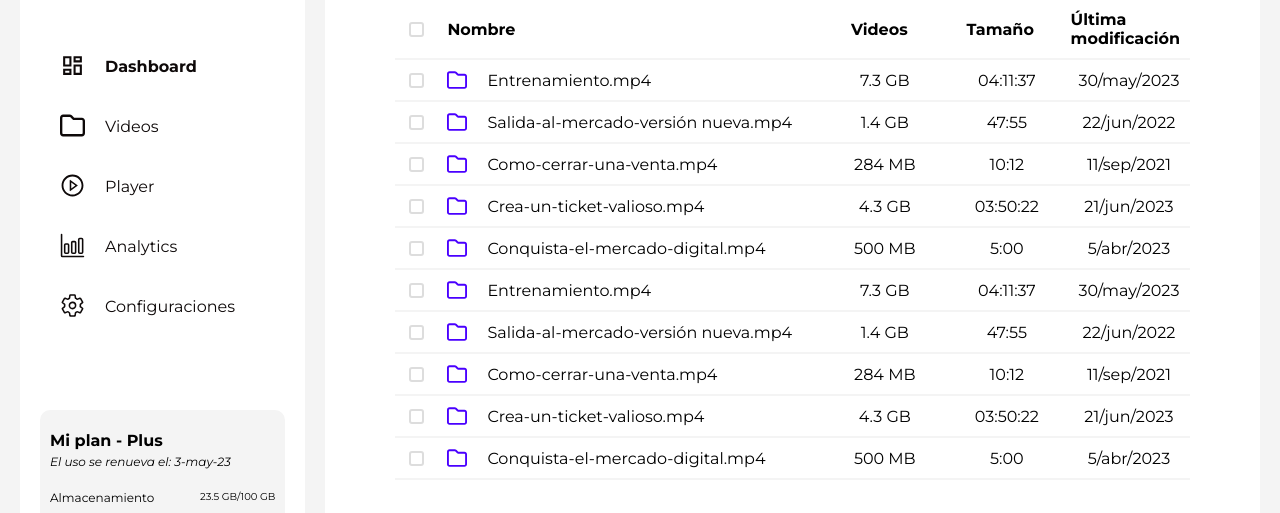
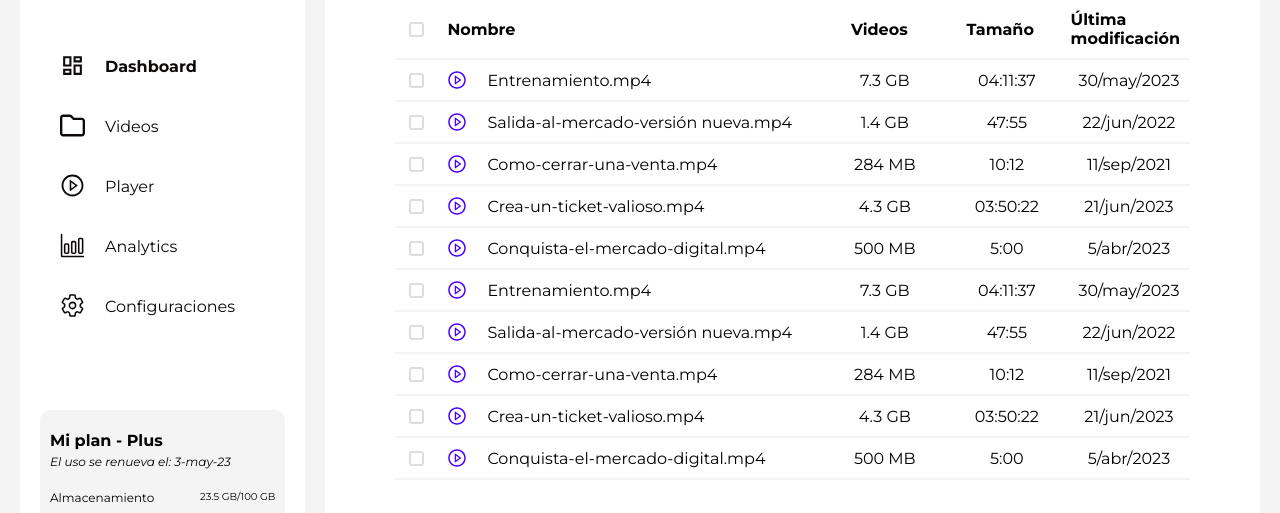
Before and after one commit to cerciber/video-manager-frontend, a React (Create React App) app: page /folder-description in a window 1280 px wide. Shown: the part 150-663 px from the top of the page. Built offline with nearby package versions, Linux system fonts and the light colour scheme.

Commit message:
feat: Contract left card on template

```diff
--- a/src/App.jsx
+++ b/src/App.jsx
@@ -3,16 +3,19 @@ import { Routes, Route, Navigate } from "react-router-dom"
 import Home from './components/pages/Home/Home';
 import FolderDescription from './components/pages/FolderDescription/FolderDescription';
 import AtomicDesignStructuring from './components/pages/AtomicDesignStructuring/AtomicDesignStructuring';
+import MainTemplate from './components/templates/MainTemplate/MainTemplate';
 
 function App() {
   return (
     <main>
+      <MainTemplate type={'default'} >
         <Routes>
             <Route path="/home" element={ <Home /> } />
             <Route path="/folder-description" element={ <FolderDescription /> } />
             <Route path="/atomic-design-structuring" element={ <AtomicDesignStructuring /> } />
             <Route path="*" element={<Navigate replace to="/home"/>} />
         </Routes>
+      </MainTemplate>
     </main>
   );
 }
--- a/src/components/atoms/Card/Card.css
+++ b/src/components/atoms/Card/Card.css
@@ -25,6 +25,15 @@
     padding: 20px;
 }
 
+.card--left-close {
+    border-radius: 10px;
+    width: 10px;
+    height: 10px;
+    margin-right: 20px;
+    padding: 20px;
+    overflow: hidden;
+}
+
 .card--right {
     border-radius: 10px;
     width: calc(100% - 250px - 40px - 40px - 40px - 40px);
@@ -35,3 +44,14 @@
     padding-left: 60px;
     padding-right: 60px;
 }
+
+.card--right-close {
+    border-radius: 10px;
+    width: calc(100% - 10px - 40px - 40px - 40px - 40px);
+    min-width: 700px;
+    max-width: calc(100% - 10px - 40px - 40px - 40px - 40px);
+    min-height: calc(100vh - 40px - 40px - 20px);
+    padding: 30px;
+    padding-left: 60px;
+    padding-right: 60px;
+}
--- a/src/components/molecules/Back/Back.jsx
+++ b/src/components/molecules/Back/Back.jsx
@@ -4,10 +4,10 @@ import Button from '../../molecules/Button/Button';
 import { FaArrowLeft } from "react-icons/fa6";
 import './Back.css';
 
-function Back({ path, name, type }) {
+function Back({ path, name, type, onClick }) {
   return (
     <div className={`back back--${type}`}>
-        <Button icon={FaArrowLeft} type={'back'} />
+        <Button icon={FaArrowLeft} type={'back'} onClick={onClick} />
         <div className='back__space1'></div>
         <Label text={path} type={'default'} />
         <Label text={'/'} type={'default'} />
--- a/src/components/molecules/Button/Button.jsx
+++ b/src/components/molecules/Button/Button.jsx
@@ -3,9 +3,9 @@ import Icon from '../../atoms/Icon/Icon';
 import Label from '../../atoms/Label/Label';
 import './Button.css';
 
-function Button({ icon, text, type, bold }) {
+function Button({ icon, text, type, bold, onClick }) {
   return (
-    <button className={`button button--${type}`}>
+    <button className={`button button--${type}`} onClick={onClick}>
       {icon && <Icon icon={icon} type={type === 'item' ? 'item' : (type === 'transparent' ? 'item' : 'button')} />}
       {text && <span className={`button__text ${!icon && 'button__text--noicon'}`}>{
         <Label text={text} type={bold ? (type === 'dark-round' ? 'short-bold' : 'default-bold') : (type === 'dark-round' ? 'short' : 'default')} />
--- a/src/components/organisms/Table/Table.css
+++ b/src/components/organisms/Table/Table.css
@@ -21,6 +21,7 @@
 .table__row {
     display: flex;
     border-bottom: 2px solid var(--quaternary-color);
+    cursor: pointer;
 }
 
 .table__row:hover {
--- a/src/components/organisms/Table/Table.jsx
+++ b/src/components/organisms/Table/Table.jsx
@@ -1,7 +1,7 @@
 import React from 'react';
 import './Table.css';
 
-function Table({ headers, data }) {
+function Table({ headers, data, onClickRow }) {
   return (
     <div className="table">
       <div className="table__header">
@@ -17,7 +17,7 @@ function Table({ headers, data }) {
       </div>
       <div>
         {data.map((row, rowIndex) => (
-          <div key={rowIndex} className="table__row">
+          <div key={rowIndex} className="table__row" onClick={() => onClickRow && onClickRow(rowIndex)}>
             {headers.map((header, headerIndex) => (
               <div
                 key={headerIndex}
--- a/src/components/pages/FolderDescription/FolderDescription.jsx
+++ b/src/components/pages/FolderDescription/FolderDescription.jsx
@@ -1,15 +1,21 @@
 import React from 'react';
-import  { FaRegFolder } from "react-icons/fa6";
+import { AiOutlinePlayCircle } from "react-icons/ai";
 import Label from '../../atoms/Label/Label';
 import CheckBoxIconInformation from '../../molecules/CheckBoxIconInformation/CheckBoxIconInformation';
 import Back from '../../molecules/Back/Back';
 import Table from '../../organisms/Table/Table';
-import MainTemplate from '../../templates/MainTemplate/MainTemplate';
 import './FolderDescription.css'
+import { useNavigate } from 'react-router-dom';
 
 function FolderDescription() {
+
+  const navigate = useNavigate();
+
+  const handleClick = () => {
+    navigate('/home');
+  };
+
   return (
-    <MainTemplate type={'default'} >
       <div className='folder-description__container'>
         <div className='folder-description__layer'>
           <div className={`folder-description__space1`}></div>
@@ -19,24 +25,22 @@ function FolderDescription() {
             { field: 'duration', component: <Label text="Tamaño" type={'default-bold'} />, center: true},
             { field: 'lastModification', component: <Label text="Última modificación" type={'default-bold'} />, center: true},
           ]} data={[
-            { name: <CheckBoxIconInformation icon={FaRegFolder} text={'Entrenamiento.mp4'} type={'default'}></CheckBoxIconInformation>, size: <Label text='7.3 GB' />, duration: <Label text='04:11:37' />, lastModification: <Label text='30/may/2023' /> },
-            { name: <CheckBoxIconInformation icon={FaRegFolder} text={'Salida-al-mercado-versión nueva.mp4'} type={'default'}></CheckBoxIconInformation>, size: <Label text='1.4 GB' />, duration: <Label text='47:55' />, lastModification: <Label text='22/jun/2022' /> },
-            { name: <CheckBoxIconInformation icon={FaRegFolder} text={'Como-cerrar-una-venta.mp4'} type={'default'}></CheckBoxIconInformation>, size: <Label text='284 MB' />, duration: <Label text='10:12' />, lastModification: <Label text='11/sep/2021' /> },
-            { name: <CheckBoxIconInformation icon={FaRegFolder} text={'Crea-un-ticket-valioso.mp4'} type={'default'}></CheckBoxIconInformation>, size: <Label text='4.3 GB' />, duration: <Label text='03:50:22' />, lastModification: <Label text='21/jun/2023' /> },
-            { name: <CheckBoxIconInformation icon={FaRegFolder} text={'Conquista-el-mercado-digital.mp4'} type={'default'}></CheckBoxIconInformation>, size: <Label text='500 MB' />, duration: <Label text='5:00' />, lastModification: <Label text='5/abr/2023' /> },
-            { name: <CheckBoxIconInformation icon={FaRegFolder} text={'Entrenamiento.mp4'} type={'default'}></CheckBoxIconInformation>, size: <Label text='7.3 GB' />, duration: <Label text='04:11:37' />, lastModification: <Label text='30/may/2023' /> },
-            { name: <CheckBoxIconInformation icon={FaRegFolder} text={'Salida-al-mercado-versión nueva.mp4'} type={'default'}></CheckBoxIconInformation>, size: <Label text='1.4 GB' />, duration: <Label text='47:55' />, lastModification: <Label text='22/jun/2022' /> },
-            { name: <CheckBoxIconInformation icon={FaRegFolder} text={'Como-cerrar-una-venta.mp4'} type={'default'}></CheckBoxIconInformation>, size: <Label text='284 MB' />, duration: <Label text='10:12' />, lastModification: <Label text='11/sep/2021' /> },
-            { name: <CheckBoxIconInformation icon={FaRegFolder} text={'Crea-un-ticket-valioso.mp4'} type={'default'}></CheckBoxIconInformation>, size: <Label text='4.3 GB' />, duration: <Label text='03:50:22' />, lastModification: <Label text='21/jun/2023' /> },
-            { name: <CheckBoxIconInformation icon={FaRegFolder} text={'Conquista-el-mercado-digital.mp4'} type={'default'}></CheckBoxIconInformation>, size: <Label text='500 MB' />, duration: <Label text='5:00' />, lastModification: <Label text='5/abr/2023' /> },
+            { name: <CheckBoxIconInformation icon={AiOutlinePlayCircle} text={'Entrenamiento.mp4'} type={'default'}></CheckBoxIconInformation>, size: <Label text='7.3 GB' />, duration: <Label text='04:11:37' />, lastModification: <Label text='30/may/2023' /> },
+            { name: <CheckBoxIconInformation icon={AiOutlinePlayCircle} text={'Salida-al-mercado-versión nueva.mp4'} type={'default'}></CheckBoxIconInformation>, size: <Label text='1.4 GB' />, duration: <Label text='47:55' />, lastModification: <Label text='22/jun/2022' /> },
+            { name: <CheckBoxIconInformation icon={AiOutlinePlayCircle} text={'Como-cerrar-una-venta.mp4'} type={'default'}></CheckBoxIconInformation>, size: <Label text='284 MB' />, duration: <Label text='10:12' />, lastModification: <Label text='11/sep/2021' /> },
+            { name: <CheckBoxIconInformation icon={AiOutlinePlayCircle} text={'Crea-un-ticket-valioso.mp4'} type={'default'}></CheckBoxIconInformation>, size: <Label text='4.3 GB' />, duration: <Label text='03:50:22' />, lastModification: <Label text='21/jun/2023' /> },
+            { name: <CheckBoxIconInformation icon={AiOutlinePlayCircle} text={'Conquista-el-mercado-digital.mp4'} type={'default'}></CheckBoxIconInformation>, size: <Label text='500 MB' />, duration: <Label text='5:00' />, lastModification: <Label text='5/abr/2023' /> },
+            { name: <CheckBoxIconInformation icon={AiOutlinePlayCircle} text={'Entrenamiento.mp4'} type={'default'}></CheckBoxIconInformation>, size: <Label text='7.3 GB' />, duration: <Label text='04:11:37' />, lastModification: <Label text='30/may/2023' /> },
+            { name: <CheckBoxIconInformation icon={AiOutlinePlayCircle} text={'Salida-al-mercado-versión nueva.mp4'} type={'default'}></CheckBoxIconInformation>, size: <Label text='1.4 GB' />, duration: <Label text='47:55' />, lastModification: <Label text='22/jun/2022' /> },
+            { name: <CheckBoxIconInformation icon={AiOutlinePlayCircle} text={'Como-cerrar-una-venta.mp4'} type={'default'}></CheckBoxIconInformation>, size: <Label text='284 MB' />, duration: <Label text='10:12' />, lastModification: <Label text='11/sep/2021' /> },
+            { name: <CheckBoxIconInformation icon={AiOutlinePlayCircle} text={'Crea-un-ticket-valioso.mp4'} type={'default'}></CheckBoxIconInformation>, size: <Label text='4.3 GB' />, duration: <Label text='03:50:22' />, lastModification: <Label text='21/jun/2023' /> },
+            { name: <CheckBoxIconInformation icon={AiOutlinePlayCircle} text={'Conquista-el-mercado-digital.mp4'} type={'default'}></CheckBoxIconInformation>, size: <Label text='500 MB' />, duration: <Label text='5:00' />, lastModification: <Label text='5/abr/2023' /> },
           ]} />
         </div>
         <div className='folder-description__layer folder-description__back-layer'>
-          <Back path={'Path'} name={'Name'} type={'default'}></Back>
+          <Back path={'Path'} name={'Name'} type={'default'} onClick={handleClick}></Back>
         </div>
       </div>
-
-    </MainTemplate>
   );
 }
 
```
Also changed, not shown: src/components/pages/Home/Home.jsx (+9 -6 lines), src/components/templates/MainTemplate/MainTemplate.jsx (+12 -6 lines). Lines whose indentation alone changed are shown as unchanged.
